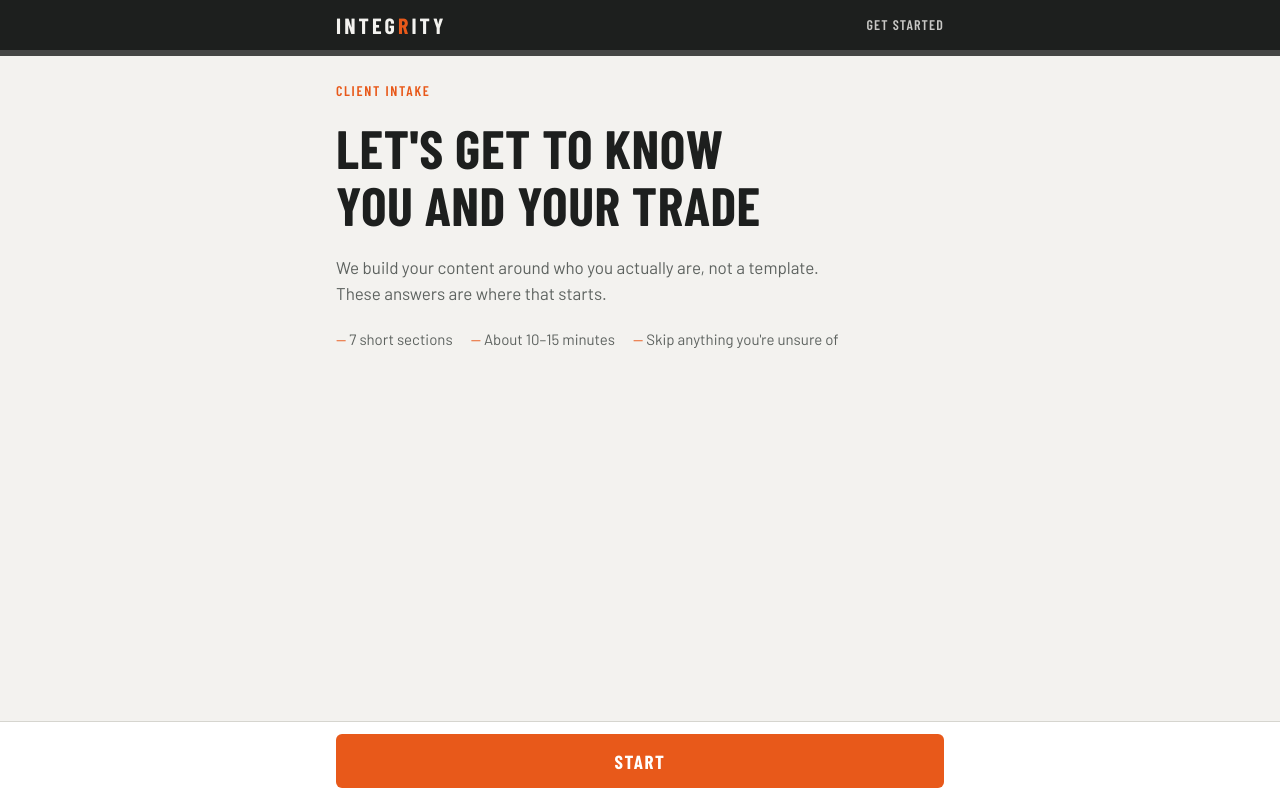
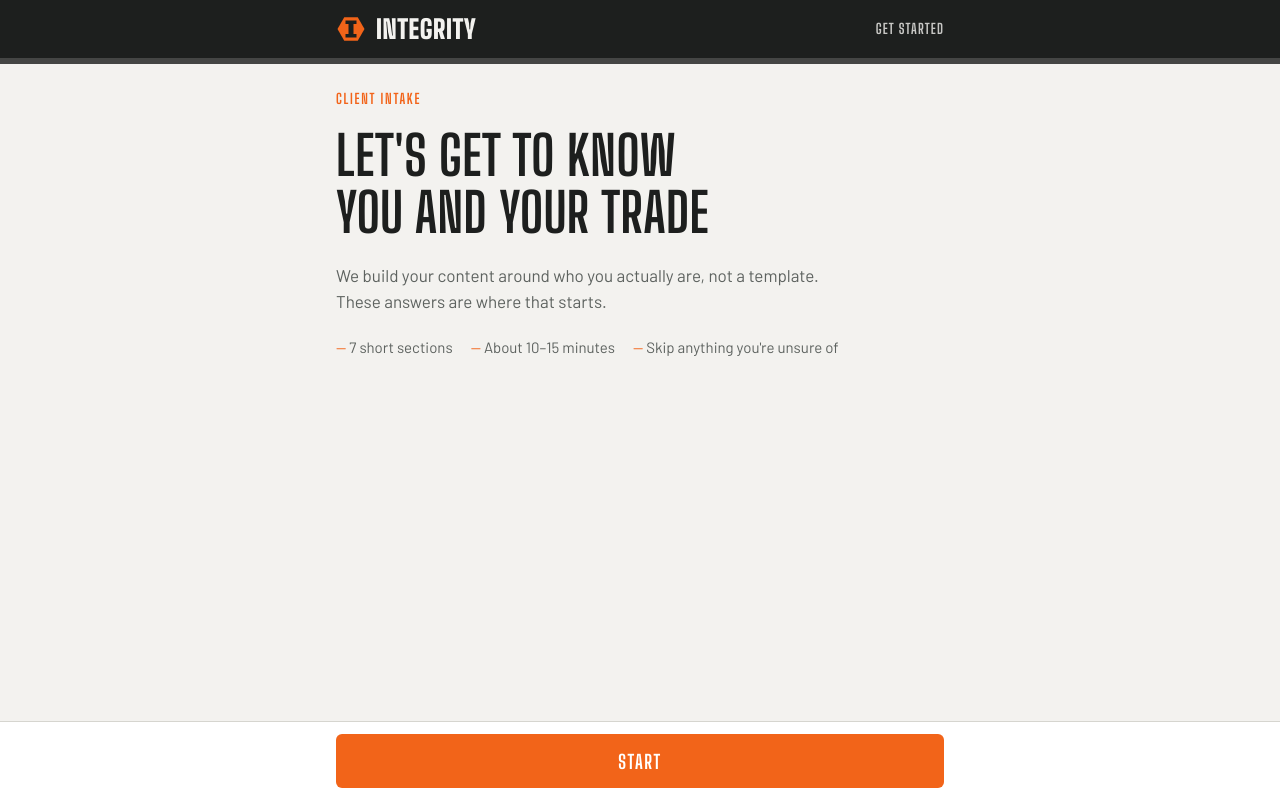
Before and after one commit to liamtup/integrity-intake, a plain HTML site: page index.html in a window 1280 px wide. Drawn offline with nearby package versions, Linux system fonts and the light colour scheme.

Commit message:
Apply the Integrity brand: hex nut logo, hi-vis orange, Big Shoulders headings
Co-Authored-By: Claude Opus 5.5 <noreply@anthropic.com>

```diff
--- a/index.html
+++ b/index.html
@@ -5,9 +5,10 @@
 <meta name="viewport" content="width=device-width,initial-scale=1,viewport-fit=cover">
 <title>Integrity — Get Started</title>
 <meta name="description" content="Tell us about you and your trade business so we can build your content plan.">
+<link rel="icon" href="favicon.svg" type="image/svg+xml">
 <link rel="preconnect" href="https://fonts.googleapis.com">
 <link rel="preconnect" href="https://fonts.gstatic.com" crossorigin>
-<link rel="stylesheet" href="https://fonts.googleapis.com/css2?family=Barlow+Condensed:wght@600;700&family=Barlow:wght@400;500;600&display=swap">
+<link rel="stylesheet" href="https://fonts.googleapis.com/css2?family=Big+Shoulders+Display:wght@700;900&family=Barlow+Condensed:wght@600;700&family=Barlow:wght@400;500;600&display=swap">
 <style>
 /* Layout: one question group per screen, like a job sheet. A site-sign header band, a progress rule, big tap targets. */
 :root {
@@ -16,13 +17,13 @@
   --ink: #1d1f1e;
   --muted: #5d625f;
   --line: #d6d5cf;
-  --accent: #e8591a;      /* safety orange */
+  --accent: #f26419;      /* Integrity hi-vis orange */
   --accent-ink: #ffffff;
-  --accent-soft: #fbe3d6;
+  --accent-soft: #fde3d4;
   --band: #1d1f1e;
   --band-ink: #f3f2ef;
   --error: #b42318;
-  --display: "Barlow Condensed", "Arial Narrow", "Helvetica Neue", Arial, sans-serif;
+  --display: "Big Shoulders Display", "Barlow Condensed", "Arial Narrow", "Helvetica Neue", Arial, sans-serif;
   --body: "Barlow", "Helvetica Neue", Arial, sans-serif;
   color-scheme: light;
 }
@@ -50,8 +51,8 @@ body {
 }
 header.band { background: var(--band); color: var(--band-ink); padding-top: env(safe-area-inset-top, 0px); }
 header.band .wrap { padding-block: 14px; display: flex; align-items: center; justify-content: space-between; gap: 12px; }
-.brand { font: 700 22px/1 var(--display); letter-spacing: .14em; text-transform: uppercase; }
-.brand span { color: var(--accent); }
+.brand { display: flex; align-items: center; gap: 10px; font: 900 26px/1 var(--display); letter-spacing: .02em; text-transform: uppercase; }
+.brand svg { width: 30px; height: 30px; flex: none; }
 .stepcount { font: 600 14px/1 var(--display); letter-spacing: .08em; text-transform: uppercase; opacity: .8; font-variant-numeric: tabular-nums; }
 .progress { height: 6px; background: color-mix(in srgb, var(--band-ink) 18%, transparent); }
 .progress i { display: block; height: 100%; width: 0; background: var(--accent); transition: width .3s ease; }
@@ -119,7 +120,7 @@ button:focus-visible { outline: 3px solid var(--accent-soft); outline-offset: 2p
 </head>
 <body>
 <header class="band">
-  <div class="wrap"><div class="brand">Integ<span>r</span>ity</div><div class="stepcount" id="stepcount">Get started</div></div>
+  <div class="wrap"><div class="brand"><svg viewBox="0 0 120 120" aria-hidden="true"><path fill="#f26419" d="M114 60 L87 106.8 L33 106.8 L6 60 L33 13.2 L87 13.2 Z"/><path fill="#1d1f1e" d="M38 26 H82 V40 H70 V80 H82 V94 H38 V80 H50 V40 H38 Z"/></svg>Integrity</div><div class="stepcount" id="stepcount">Get started</div></div>
   <div class="progress" aria-hidden="true"><i id="bar"></i></div>
 </header>
 <main><div class="wrap" id="screen" aria-live="polite"></div></main>
```
Also changed, not shown: favicon.svg (added).
